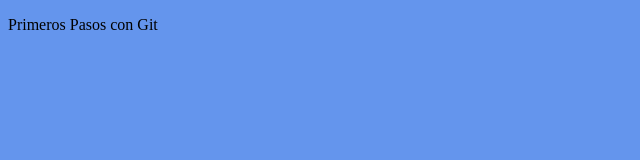
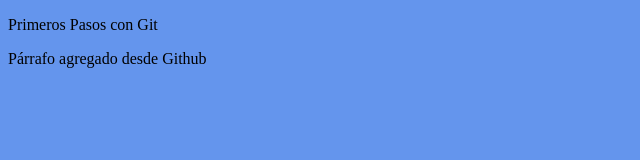
Before and after one commit to geos02/CursoGit, a plain HTML site: page index.html in a window 1280 px wide. Shown: the whole page, without its empty margins (0-640 px from the left). Drawn offline with Linux system fonts and the light colour scheme.

Commit message:
Update index.html

```diff
--- a/index.html
+++ b/index.html
@@ -9,5 +9,6 @@
 </head>
 <body>
     <p>Primeros Pasos con Git</p>
+    <p>Párrafo agregado desde Github</p>
 </body>
 </html>
```
